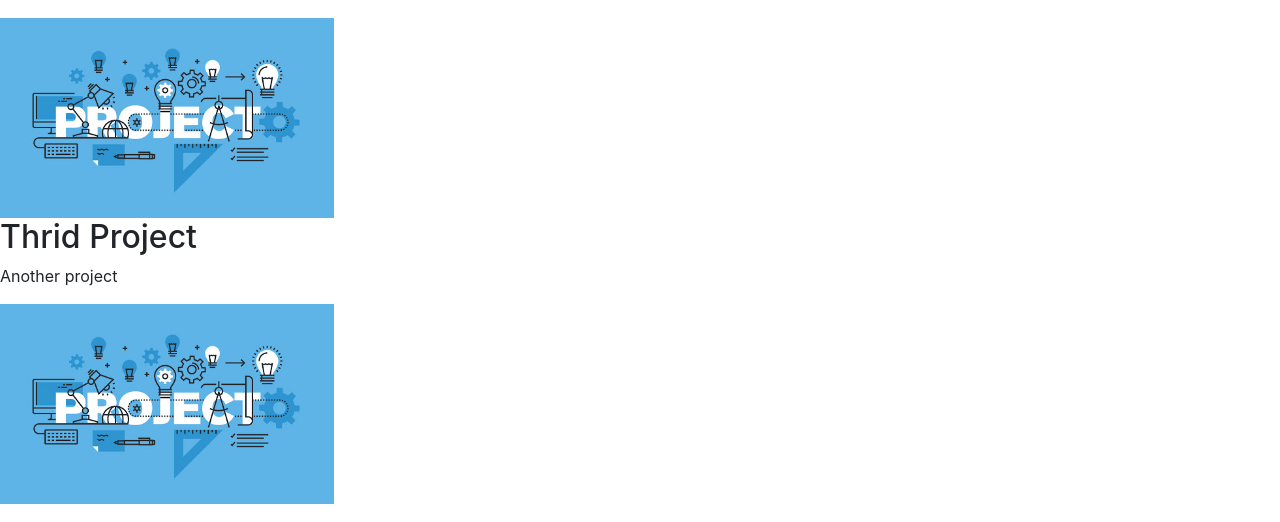
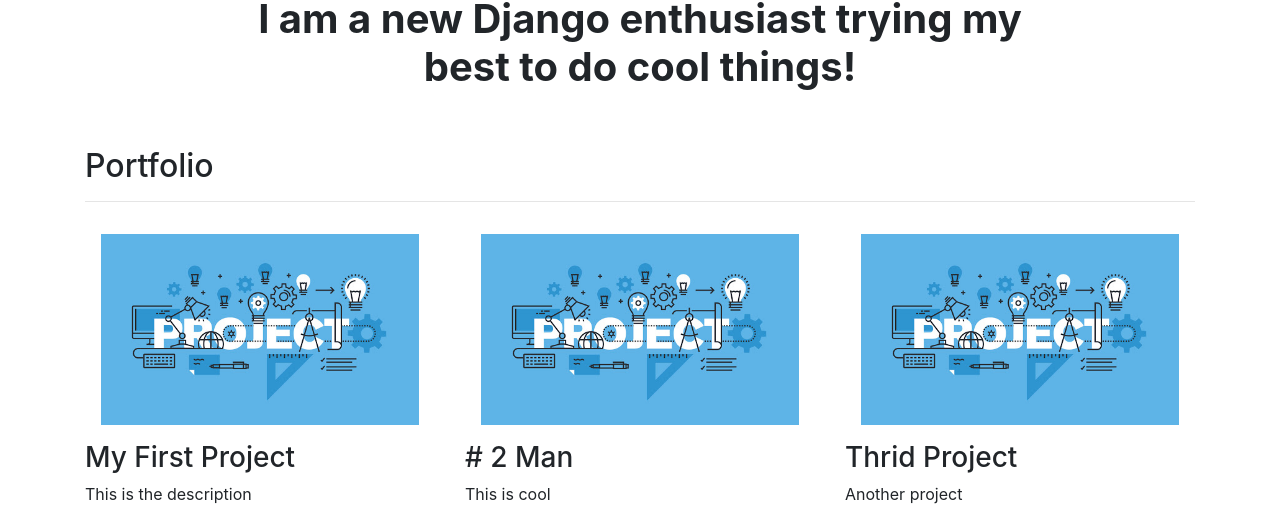
Before and after one commit to camposleyba/Django3-personal-portfolio, a Django app: page / in a window 1280 px wide. Shown: the part 435-957 px from the top of the page. Run offline with Django 3.2, Linux system fonts and the light colour scheme; data comes from the database, SQL or seed files in the repository; both versions use the stored data as it was after the commit; some libraries are stand-ins or nearby versions.

Commit message:
Last commit

```diff
--- a/blog/models.py
+++ b/blog/models.py
@@ -5,3 +5,6 @@
     title = models.CharField(max_length=200)
     date = models.DateField()
     description = models.TextField()
+
+    def __str__(self):
+        return self.title
--- a/blog/urls.py
+++ b/blog/urls.py
@@ -2,6 +2,10 @@
 from . import views #Puedo hacer esto porque realmente cree un urls.py yo dentro de la carpeta blogs, asi # QUESTION:
 # para importar las views propias puedo hacerlo simplemente con el '.'
 
+app_name = 'blog' #ponemos esto porque puede haber una view detail para ambas apps, portfolio y blogs
+                  # esto fuerza a que en la parte de URLS tenga que especificar el nombre de la app, para que entienda la ruta
+
 urlpatterns = [
     path('', views.all_blogs, name='all_blogs'),
+    path('<int:blog_id>/', views.detail, name='detail'),
 ]
--- a/portfolio/models.py
+++ b/portfolio/models.py
@@ -14,6 +14,8 @@
     url = models.URLField(blank=True) #Blank puede ser agregado a cualquiera de los fields y lo que permite es que exista la posibilidad
                                      #en este caso que tenga URL o no, se puede poner en Title para decidir si se pone o no... etc...
 
+    def __str__(self):
+        return self.title
 
 # Algo que va a pasar también una vez que hago cosas con los modelos
 # es el migrar a la base de datos, en la consola voy a tener un mensaje de todo lo que tengo que migrar
--- /dev/null
+++ b/portfolio/templates/portfolio/base.html
@@ -0,0 +1,54 @@
+{% load static %}
+<!doctype html>
+<html lang="en">
+  <head>
+    <!-- Required meta tags -->
+    <meta charset="utf-8">
+    <meta name="viewport" content="width=device-width, initial-scale=1, shrink-to-fit=no">
+
+    <!-- Bootstrap CSS -->
+    <link rel="stylesheet" href="https://cdn.jsdelivr.net/npm/bootstrap@4.5.3/dist/css/bootstrap.min.css" integrity="sha384-TX8t27EcRE3e/ihU7zmQxVncDAy5uIKz4rEkgIXeMed4M0jlfIDPvg6uqKI2xXr2" crossorigin="anonymous">
+
+    <link rel="preconnect" href="https://fonts.gstatic.com">
+    <link href="https://fonts.googleapis.com/css2?family=IBM+Plex+Sans:ital@1&display=swap" rel="stylesheet">
+
+    <title>Martin Campos</title>
+  </head>
+  <body>
+    <nav id="topNav" class="navbar navbar-expand-md navbar-light">
+      <div class="container">
+        <a class="navbar-brand" href="{% url 'home' %}">
+          <span>Martin Campos</span>
+        </a>
+        <button class="navbar-toggler" type="button" data-toggle="collapse" data-target="#navbarNav" aria-controls="navbarNav" aria-expanded="false" aria-label="Toggle navigation">
+          <span class="navbar-toggler-icon"></span>
+        </button>
+        <div class="collapse navbar-collapse text-center" id="navbarNav">
+          <ul class="navbar-nav ml-auto">
+            <li class="nav-item">
+              <a class="nav-link" href="{% static "portfolio\CV Rodrigo Marchese.pdf" %}">Resume</a>
+            </li>
+            <li class="nav-item">
+              <a class="nav-link" href="https://www.linkedin.com/in/martin-campos-5a7ab2192/" target="_blank">LinkedIn</a>
+            </li>
+            <li class="nav-item">
+              <a class="nav-link" href="https://twitter.com/camposleyba" target="_blank">Twitter</a>
+            </li>
+            <li>
+              <a role="button" href="{% url 'blog:all_blogs' %}" class="btn btn-primary">Blog</a>
+            </li>
+          </ul>
+        </div>
+      </div>
+    </nav>
+    <div class="container">
+      {% block content %}{% endblock %}
+    </div>
+
+    <!-- Optional JavaScript -->
+    <!-- jQuery first, then Popper.js, then Bootstrap JS -->
+    <script src="https://code.jquery.com/jquery-3.4.1.slim.min.js" integrity="sha384-J6qa4849blE2+poT4WnyKhv5vZF5SrPo0iEjwBvKU7imGFAV0wwj1yYfoRSJoZ+n" crossorigin="anonymous"></script>
+    <script src="https://cdn.jsdelivr.net/npm/popper.js@1.16.0/dist/umd/popper.min.js" integrity="sha384-Q6E9RHvbIyZFJoft+2mJbHaEWldlvI9IOYy5n3zV9zzTtmI3UksdQRVvoxMfooAo" crossorigin="anonymous"></script>
+    <script src="https://stackpath.bootstrapcdn.com/bootstrap/4.4.1/js/bootstrap.min.js" integrity="sha384-wfSDF2E50Y2D1uUdj0O3uMBJnjuUD4Ih7YwaYd1iqfktj0Uod8GCExl3Og8ifwB6" crossorigin="anonymous"></script>
+  </body>
+</html>
--- a/portfolio/templates/portfolio/home.html
+++ b/portfolio/templates/portfolio/home.html
@@ -1,21 +1,40 @@
-<link rel="stylesheet" href="https://cdn.jsdelivr.net/npm/bootstrap@4.5.3/dist/css/bootstrap.min.css" integrity="sha384-TX8t27EcRE3e/ihU7zmQxVncDAy5uIKz4rEkgIXeMed4M0jlfIDPvg6uqKI2xXr2" crossorigin="anonymous">
+{% extends 'portfolio/base.html' %}
 
+{% load static %}
 
-<h1>Martin's portfolio</h1>
+{% block content %}
 
-<!-- uso los curly brackets on el signo de porcentaje por que vamos a loopear a traves de los distintos items del QuerySet projects
-lo que está abajo es como en Django poder loopear a traves de una lista, no es Python en si, si no sintaxis de DJango -->
+  <div class="row justify-content-center my-3">
+    <div class="col-5">
+      <img src="{% static 'portfolio\DSC_0009.JPG' %}" class="w-100 p-3">
+    </div>
+  </div>
 
-{% for project in projects %}
+  <div class="row justify-content-center mb-3">
+    <div class="col-md-9 text-center">
+      <h1 id="hometext" class="font-weight-bold">I am a new Django enthusiast trying my best to do cool things!</h1>
+    </div>
+  </div>
 
-<h2>{{ project.title }}</h2>
-<p>{{ project.description }}</p>
-<img src="{{ project.image.url }}" height=200 widht=200>
+  <h2 class="mt-5">Portfolio</h2>
+  <hr>
+  <div class="row">
+    {% for project in projects %}
+      <div class="col-lg-4 col-md-6">
 
-<!-- para el if lo mismo, tenemos que usar los brackts con porcentaje, siempre que apliquemos logica va de esa forma -->
-{% if project.url %}
-<br><a href="{{ project.url }}">Link</a>
+        {% if project.url %}
+        <a href="{{ project.url }}" target="_blank">
+          <img src="{{ project.image.url }}" class="w-100 p-3">
+        </a>
+        {% else %}
 
-{% endif %}
+        <img src="{{ project.image.url }}" class="w-100 p-3">
+        {% endif %}
+        <h3>{{ project.title }}</h3>
+        <p>{{ project.description }}</p>
 
-{% endfor %}
+      </div>
+    {% endfor %}
+  </div>
+
+{% endblock %}
```
Also changed, not shown: blog/templates/blog/all_blogs.html (+22 -8 lines), blog/templates/blog/detail.html (added, +12 -0 lines), blog/views.py (+9 -3 lines), portfolio/static/portfolio/custom.css (added, +24 -0 lines), db.sqlite3, media/portfolio/images/Project-Management-Mantenimiento-1.jpg (added), media/portfolio/images/leopard-portrait_u-l-q1a26yt0.jpg (deleted), media/portfolio/images/leopard-portrait_u-l-q1a26yt0_HIkzm1H.jpg (deleted), media/portfolio/images/unnamed.jpg (added), media/portfolio/images/unnamed_kNhjrns.jpg (added), media/portfolio/images/unnamed_lNVlziA.jpg (added), media/portfolio/images/unnamed_luiLk1i.jpg (added), 2 other files.
